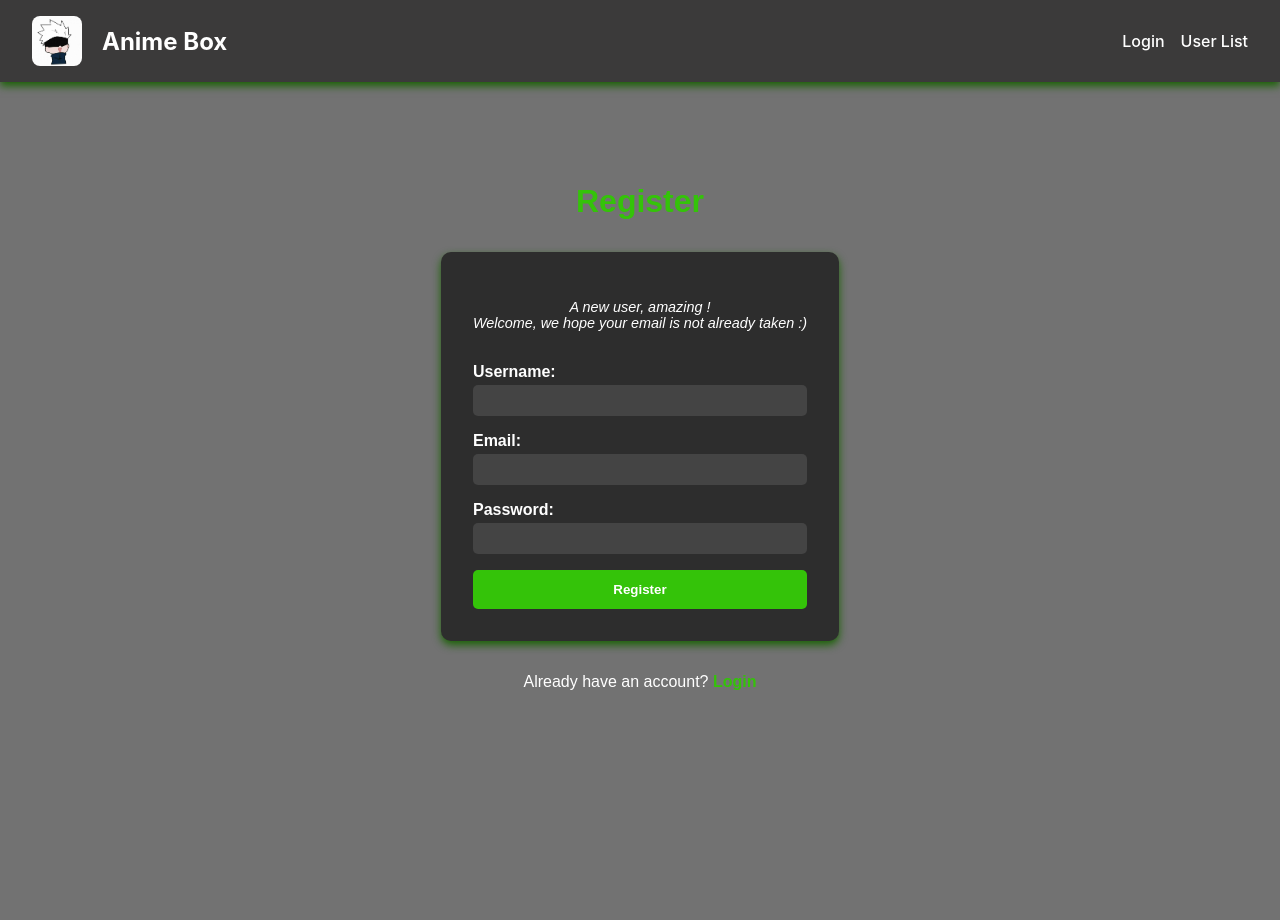
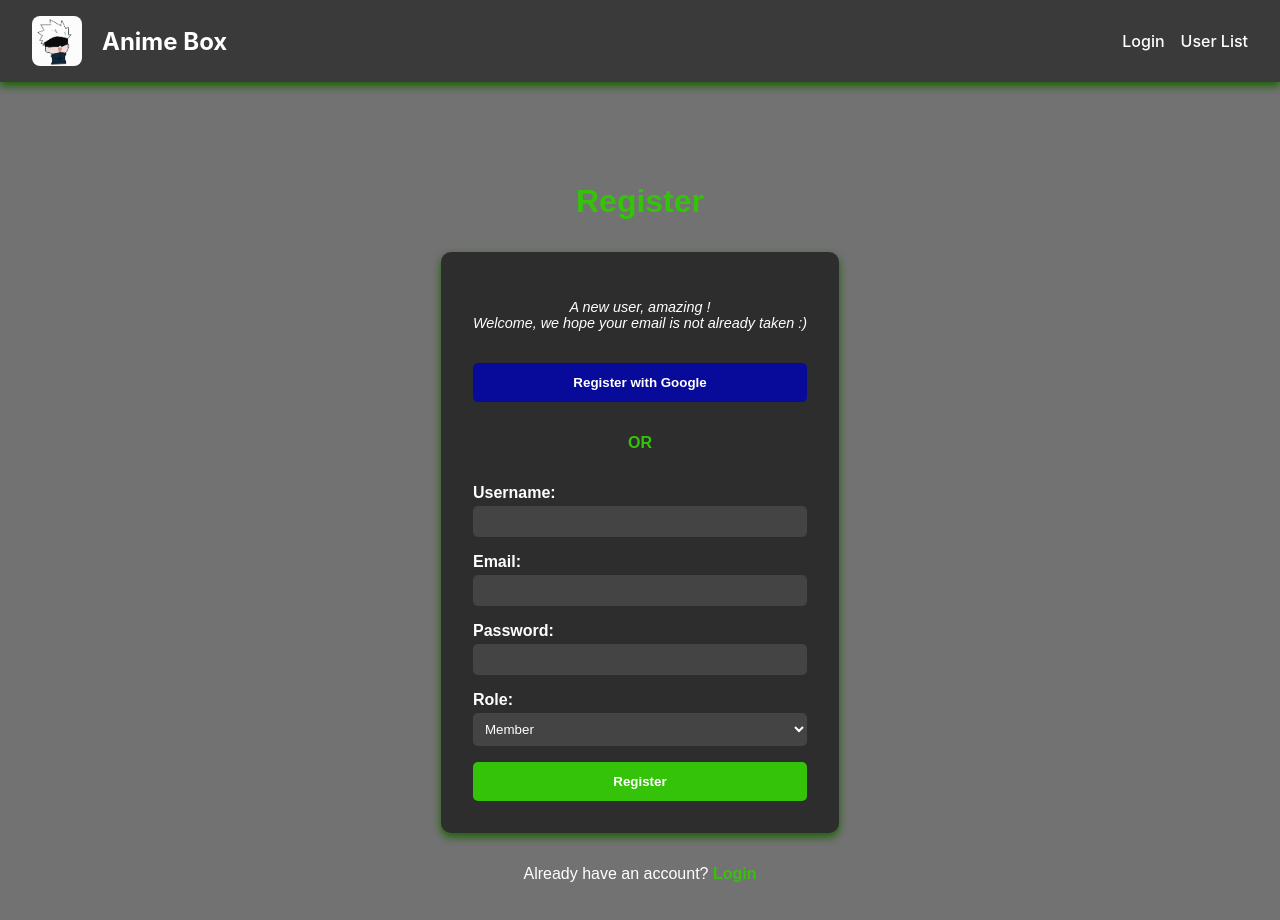
Before and after one commit to G1ul1o/Project_API, a React (Create React App) app in the folder frontend/: page /Register in a window 1280 px wide. Shown: the top 920 px of the page. Built offline with nearby package versions, Linux system fonts and the light colour scheme.

Commit message:
Register google button

```diff
--- a/frontend/src/pages/Register.css
+++ b/frontend/src/pages/Register.css
@@ -38,6 +38,26 @@
   margin: 0 auto;
 }
 
+.register-google-button {
+  display: flex;
+  align-items: center;
+  justify-content: center;
+  padding: 0.75rem;
+  background-color: #080a9a;
+  color: var(--text-color);
+  border: none;
+  border-radius: 5px;
+  font-weight: bold;
+  cursor: pointer;
+  transition: background-color 0.3s ease;
+}
+
+.register-or-text {
+  color: var(--text-title);
+  font-weight: bold;
+  text-align: center;
+}
+
 .register-text {
   color: var(--text-color);
   font-style: italic;
@@ -68,6 +88,19 @@
   outline: 2px solid var(--hover-color);
 }
 
+.register-role-select {
+  padding: 0.5rem;
+  margin-top: 0.25rem;
+  border-radius: 5px;
+  border: none;
+  background-color: #444;
+  color: var(--text-color);
+}
+
+.register-role-select:focus {
+  outline: 2px solid var(--hover-color);
+}
+
 .register-button {
   padding: 0.75rem;
   background-color: var(--hover-color);
--- a/frontend/src/pages/Register.js
+++ b/frontend/src/pages/Register.js
@@ -6,6 +6,10 @@ export default function Register() {
         <h1 className="register-title">Register</h1>
         <form className="register-form">
             <p className='register-text'>A new user, amazing ! <br/>Welcome, we hope your email is not already taken :)</p>
+
+            <button type="button" className="register-google-button">Register with Google</button>
+            <p className="register-or-text">OR</p>
+
             <label className="register-label">
                 Username:
                 <input type="text" name="username" className="register-input" required/>
@@ -18,6 +22,13 @@ export default function Register() {
                 Password:
                 <input type="password" name="password" className="register-input" required/>
             </label>
+            <label className="register-label">
+                Role:
+                <select name="role" className="register-role-select">
+                    <option value="Member">Member</option>
+                    <option value="Only Reader">Only Reader</option>
+                </select>
+            </label>
             <button type="submit" className="register-button">Register</button>
         </form>
         <div className="register-footer">
```
